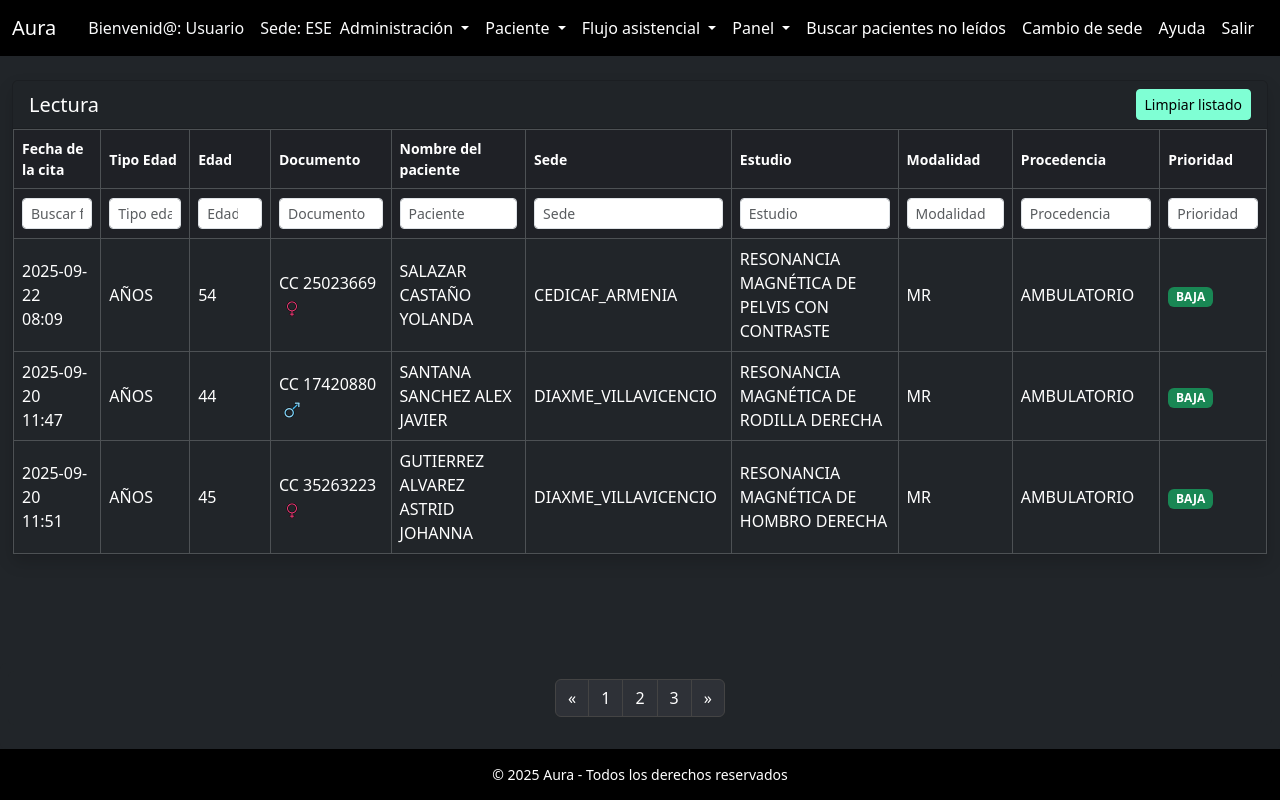
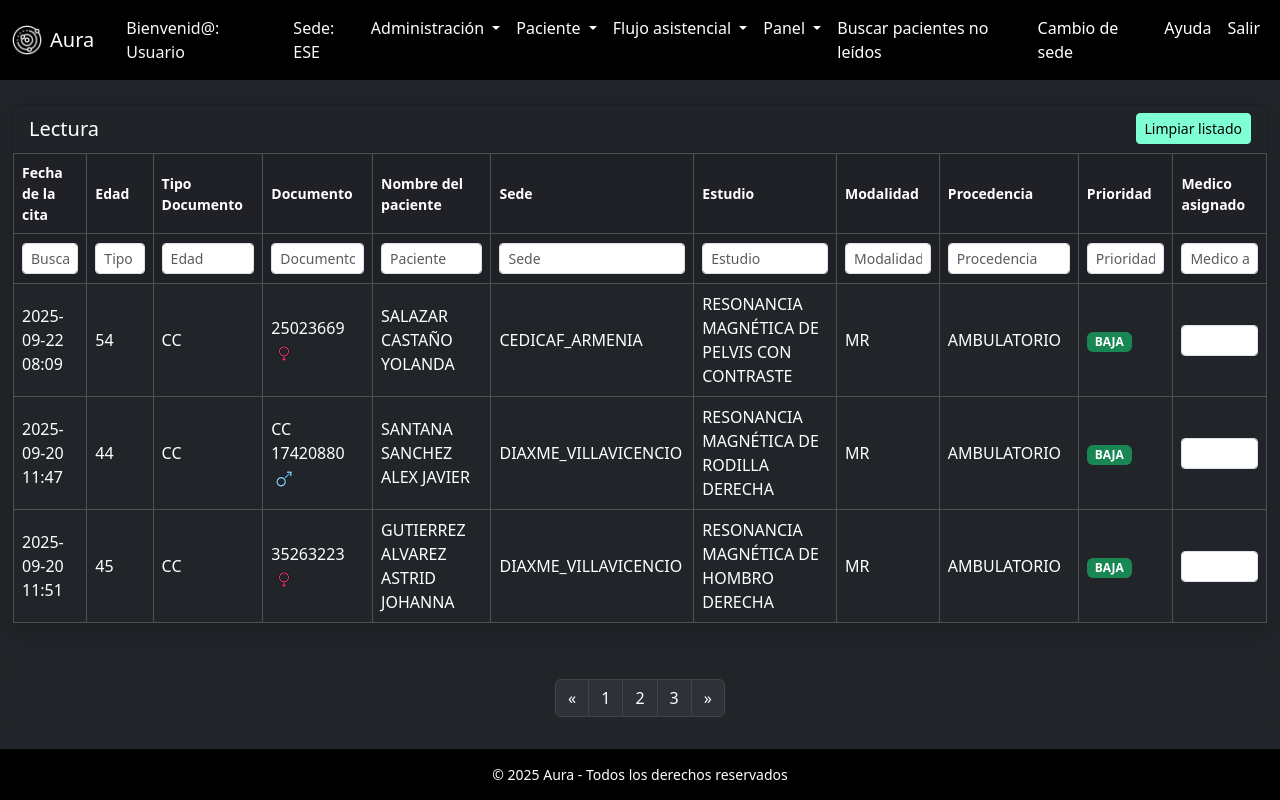
Before and after one commit to andresmchc456/proyecto, a plain HTML site: page index.html in a window 1280 px wide. Drawn offline with nearby package versions, Linux system fonts and the light colour scheme.

Commit message:
feat: cambio del nombre css y se añadio columna medico

```diff
--- a/css/estilosHome.css
+++ b/css/estilosHome.css
@@ -99,3 +99,8 @@ html, body {
 .bg-custom {
     background-color: #212529 !important;
   }
+
+ /*Barra de navegacion*/
+  .img-white {
+  filter: brightness(0) invert(1);
+}
--- a/inc/barraNavegacion.html
+++ b/inc/barraNavegacion.html
@@ -1,6 +1,10 @@
 <nav class="navbar navbar-expand-lg navbar-dark bg-black">
   <div class="container-fluid">
-    <a class="navbar-brand" href="#">Aura</a>
+    <a class="navbar-brand d-flex align-items-center" href="#">
+      <img src="./img/aura.png" alt="Logo Aura" width="30" height="30" class="me-2 img-white">
+      Aura
+    </a>
+
     <div  id="saludo"></div>
     <button class="navbar-toggler" type="button" data-bs-toggle="collapse"
             data-bs-target="#navbarNav" aria-controls="navbarNav" aria-expanded="false"
--- a/vistas/home.html
+++ b/vistas/home.html
@@ -16,8 +16,8 @@
           <thead class="bg-Aura text-Aura">
             <tr>
               <th>Fecha de la cita</th>
-              <th>Tipo Edad</th>
               <th>Edad</th>
+              <th>Tipo Documento</th>
               <th>Documento</th>
               <th>Nombre del paciente</th>
               <th>Sede</th>
@@ -25,6 +25,7 @@
               <th>Modalidad</th>
               <th>Procedencia</th>
               <th>Prioridad</th>
+              <th>Medico asignado</th>
             </tr>
             <!-- Fila de filtros -->
             <tr>
@@ -38,15 +39,16 @@
               <th><input type="text" class="form-control form-control-sm" placeholder="Modalidad"></th>
               <th><input type="text" class="form-control form-control-sm" placeholder="Procedencia"></th>
               <th><input type="text" class="form-control form-control-sm" placeholder="Prioridad"></th>
+              <th><input type="text" class="form-control form-control-sm" placeholder="Medico asignado"></th>
             </tr>
           </thead>
           <tbody>
             <tr>
               <td>2025-09-22<br>08:09</td>
-              <td>AÑOS</td>
               <td>54</td>
+              <td>CC</td>
               <td>
-                CC 25023669 <img src="/img/femenino.png" alt="Femenino" style="width:16px; height:16px; margin-left:5px;">
+              25023669 <img src="/img/femenino.png" alt="Femenino" style="width:16px; height:16px; margin-left:5px;">
               </td>
               <td>SALAZAR CASTAÑO YOLANDA</td>
               <td>CEDICAF_ARMENIA</td>
@@ -54,11 +56,12 @@
               <td>MR</td>
               <td>AMBULATORIO</td>
               <td><span class="badge bg-success">BAJA</span></td>
+              <th><input type="text" class="form-control form-control-sm" placeholder=""></th>
             </tr>
             <tr>
               <td>2025-09-20<br>11:47</td>
-              <td>AÑOS</td>
               <td>44</td>
+              <td>CC</td>
               <td>
                 CC 17420880 <img src="/img/masculino.png" alt="Masculino" style="width:16px; height:16px; margin-left:5px;">
               </td>
@@ -68,13 +71,14 @@
               <td>MR</td>
               <td>AMBULATORIO</td>
               <td><span class="badge bg-success">BAJA</span></td>
+              <th><input type="text" class="form-control form-control-sm" placeholder=""></th>
             </tr>
             <tr>
               <td>2025-09-20<br>11:51</td>
-              <td>AÑOS</td>
               <td>45</td>
+              <td>CC</td>
               <td>
-                CC 35263223 <img src="/img/femenino.png" alt="Femenino" style="width:16px; height:16px; margin-left:5px;">
+              35263223 <img src="/img/femenino.png" alt="Femenino" style="width:16px; height:16px; margin-left:5px;">
               </td>
               <td>GUTIERREZ ALVAREZ ASTRID JOHANNA</td>
               <td>DIAXME_VILLAVICENCIO</td>
@@ -82,6 +86,7 @@
               <td>MR</td>
               <td>AMBULATORIO</td>
               <td><span class="badge bg-success">BAJA</span></td>
+              <th><input type="text" class="form-control form-control-sm" placeholder=""></th>
             </tr>
           </tbody>
         </table>
```
